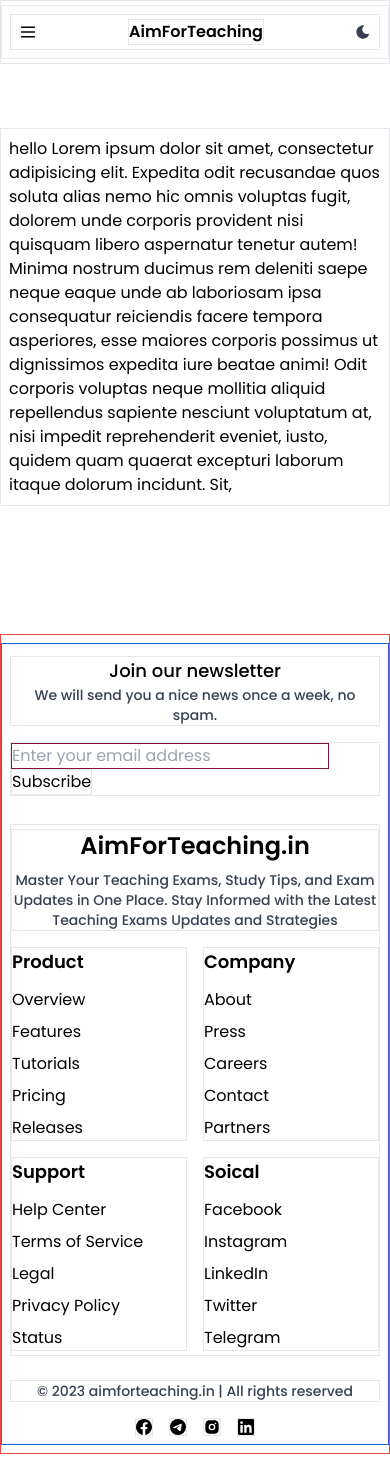
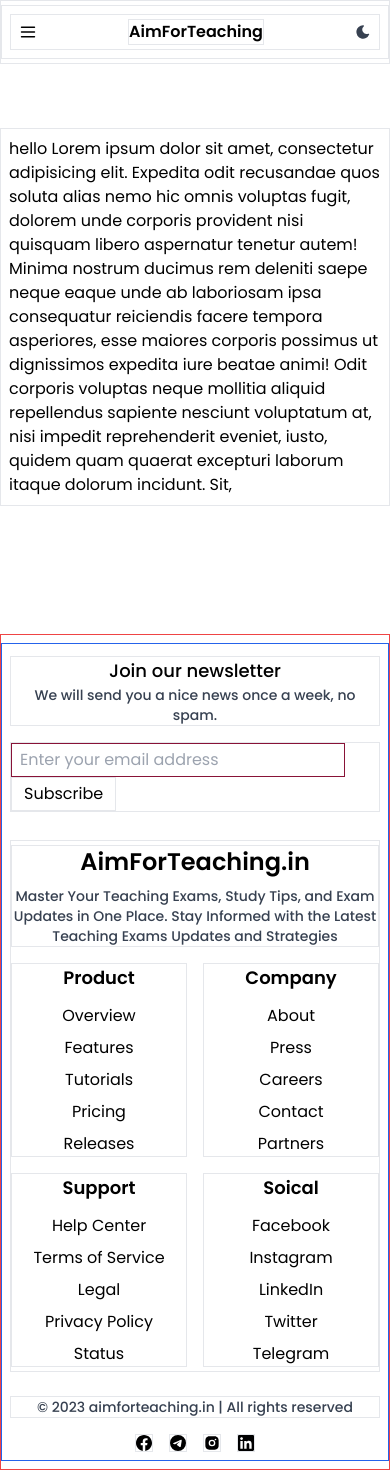
Before and after one commit to indianboat/aimforteaching, a Next.js app: page / in a window 390 px wide. Built offline with nearby package versions, Linux system fonts and the light colour scheme.

Commit message:
drawer bug fixed

```diff
--- a/src/app/components/Footer.jsx
+++ b/src/app/components/Footer.jsx
@@ -7,7 +7,7 @@
 const Footer = () => {
   return (
     <>
-      <footer class="footer border border-red-500 py-2">
+      <footer className="footer border border-red-500 py-2">
         <div className="container md:w-11/12 sm:w-full w-full mx-auto lg:px-4 md:px-3 sm:px-2 px-2 py-2 border border-blue-600">
           <div className="flex md:flex-row sm:flex-row flex-col justify-between py-1 md:gap-y-0 sm:gap-y-4 gap-y-4">
             <div className="flex flex-col border justify-center md:text-start sm:text-start text-center  md:items-start sm:items-start items-center">
@@ -19,12 +19,12 @@
             <div className="flex border items-center  md:justify-start sm:justify-start justify-center">
               <form method="post">
                 <input
-                  className="border border-rose-900"
+                  className="border border-rose-900 px-2 py-1"
                   type="text"
                   placeholder="Enter your email address"
                 />
                 <button
-                  className="border"
+                  className="border px-3 py-1"
                   onClick={(e) => e.preventDefault()}
                   type="submit"
                 >
@@ -44,7 +44,7 @@
                 </p>
               </div>
               <div className="grid lg:grid-cols-4 md:grid-cols-2 sm:grid-cols-2 grid-cols-2 lg:gap-x-4 md:gap-4 gap-4">
-                <div className="flex border flex-col md:w-40 sm:w-full w-full">
+                <div className="flex border flex-col md:w-40 sm:w-full w-full md:text-start sm:text-start text-center">
                   <h1 className="text-lg font-semibold">Product</h1>
                   <ul className="flex flex-col gap-y-2 mt-3">
                     <li>
@@ -74,7 +74,7 @@
                     </li>
                   </ul>
                 </div>
-                <div className="flex border flex-col md:w-40 sm:w-full w-full">
+                <div className="flex border flex-col md:w-40 sm:w-full w-full md:text-start sm:text-start text-center">
                   <h1 className="text-lg font-semibold">Company</h1>
                   <ul className="flex flex-col gap-y-2 mt-3">
                     <li>
@@ -104,7 +104,7 @@
                     </li>
                   </ul>
                 </div>
-                <div className="flex border flex-col md:w-40 sm:w-full w-full">
+                <div className="flex border flex-col md:w-40 sm:w-full w-full md:text-start sm:text-start text-center">
                   <h1 className="text-lg font-semibold">Support</h1>
                   <ul className="flex flex-col gap-y-2 mt-3">
                     <li>
@@ -134,7 +134,7 @@
                     </li>
                   </ul>
                 </div>
-                <div className="flex border flex-col md:w-40 sm:w-full w-full">
+                <div className="flex border flex-col md:w-40 sm:w-full w-full md:text-start sm:text-start text-center">
                   <h1 className="text-lg font-semibold">Soical</h1>
                   <ul className="flex flex-col gap-y-2 mt-3">
                     <li>
--- a/src/app/components/Navbar.jsx
+++ b/src/app/components/Navbar.jsx
@@ -78,13 +78,12 @@
 
       <div
         className={`${
-          isOpen ? "z-40 absolute inset-0 transition-opacity" : ""
+          isOpen ? "z-40 absolute h-full w-full inset-0 transition-opacity" : ""
         }`}
       >
         <div
-          tabIndex="0"
           onClick={drawerHandler}
-          className={`${isOpen ? "absolute inset-0 bg-black opacity-50" : ""}`}
+          className={`${isOpen ? "inset-0 fixed w-full h-full bg-black opacity-50" : ""}`}
         ></div>
       </div>
 
```
